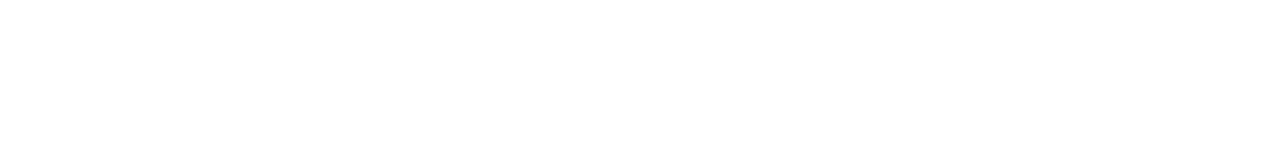
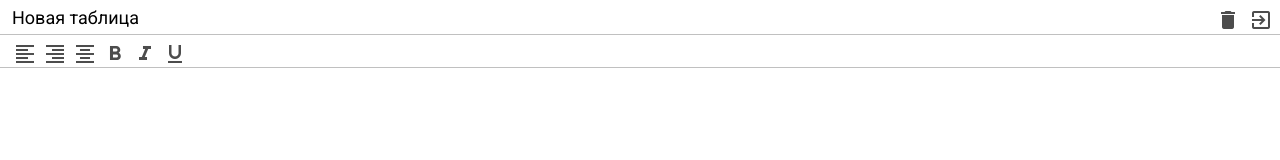
Before and after one commit to Detlolka/Excel, a website built with webpack: page src/index.html in a window 1280 px wide. Built offline with nearby package versions, Linux system fonts and the light colour scheme.

Commit message:
create header and toolbar

```diff
--- a/src/index.html
+++ b/src/index.html
@@ -5,15 +5,61 @@
     <meta http-equiv="X-UA-Compatible" content="IE=edge">
     <meta name="viewport" content="width=device-width, initial-scale=1.0">
     <link rel="shortcut icon" href="favicon.ico" type="image/icon">
+    <link href="https://fonts.googleapis.com/icon?family=Material+Icons"
+      rel="stylesheet">
     <title>Javascript Excel</title>
 </head>
 <body>
     <div id="app" class="container">
       <section class="excel">
         <div class="excel__header">
+          <input type="text" class="input" value="Новая таблица" />
+          <div>
+            <div class="button">
+              <span class="material-icons">
+                delete
+                </span>
+            </div>
+            <div class="button">
+              <span class="material-icons">
+                exit_to_app
+                </span>
+            </div>
+          </div>
+        </div>
 
-        </div>
-        <div class="excel__tolbar">
+        <div class="excel__toolbar">
+          <div class="button">
+            <span class="material-icons">
+              format_align_left
+              </span>
+          </div>
+          <div class="button">
+            <span class="material-icons">
+              format_align_right
+              </span>
+          </div>
+          <div class="button">
+            <span class="material-icons">
+              format_align_center
+              </span>
+          </div>
+          <div class="button">
+            <span class="material-icons">
+              format_bold
+              </span>
+          </div>
+          <div class="button">
+            <span class="material-icons">
+              format_italic
+              </span>
+          </div>
+          <div class="button">
+            <span class="material-icons">
+              format_underlined
+              </span>
+          </div>
+
 
         </div>
         <div class="excel__formula">
--- a/src/scss/_mixins.scss
+++ b/src/scss/_mixins.scss
@@ -0,0 +1,22 @@
+@mixin button($color: green) {
+  height: 24px;
+  min-width: 24px;
+  padding: 0px 3px 3px 3px;
+  text-align: center;
+  position: relative;
+  display: inline-block;
+  color: rgba(0, 0, 0, 0.7);
+
+  & > i {
+    font-size: 18px;
+  }
+
+  &:active, &.acitive {
+     color: $color;
+  }
+
+  &:hover {
+    background-color: #eee;
+    cursor: pointer;
+  }
+}
--- a/src/scss/_variables.scss
+++ b/src/scss/_variables.scss
@@ -0,0 +1,3 @@
+$header-height: 34px;
+$border-color: #c0c0c0;
+$toolbar-height: 34px;
--- a/src/scss/header/header.scss
+++ b/src/scss/header/header.scss
@@ -2,5 +2,36 @@
 @import '../mixins';
 
 .excel__header {
+  position: absolute;
+  top: 0;
+  right: 0;
+  left: 0;
+  height: $header-height;
+  padding: 8px 4px 0px;
+  display: flex;
+  justify-content: space-between;
 
+  & .input {
+    margin: 0;
+    padding: 2px 7px;
+    color: #000;
+    border: 1px solid transparent;
+    border-radius: 2px;
+    height: 20px;
+    font-size: 18px;
+    line-height: 22px;
+    outline: none;
+
+    &:hover {
+      border: 1px solid $border-color;
+    }
+
+    &:focus {
+      border: 2px solid #1a83e8;
+    }
+  }
+
+  & .button {
+    @include button(red);
+  }
 }
--- a/src/scss/toolbar/toolbar.scss
+++ b/src/scss/toolbar/toolbar.scss
@@ -2,5 +2,17 @@
 @import '../mixins';
 
 .excel__toolbar {
+  position: absolute;
+  left: 0;
+  right: 0;
+  top: $header-height;
+  height: $toolbar-height;
+  border-top: 1px solid $border-color;
+  border-bottom: 1px solid $border-color;
+  padding: 7px 10px;
+  display: flex;
 
+  .button {
+    @include button(green);
+  }
 }
```
Also changed, not shown: src/scss/index.scss (line endings or trailing spaces).
